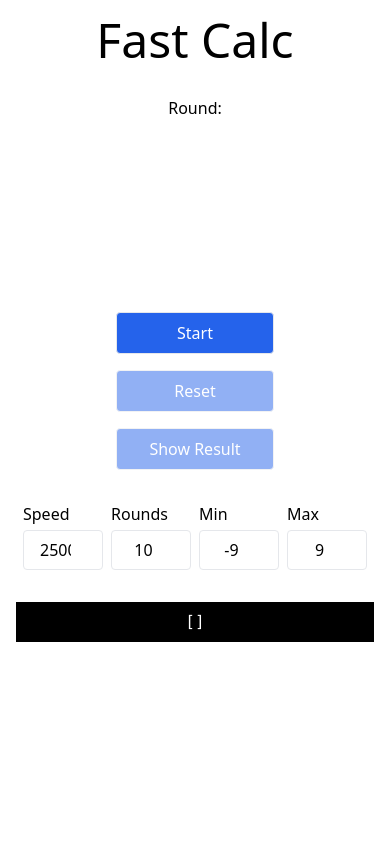
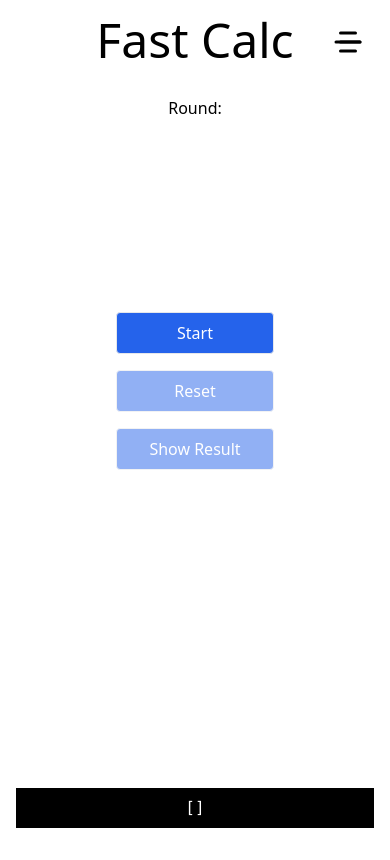
Before and after one commit to DuffmanCC/fast-calc, a React (Vite) app: page / in a window 390 px wide. Built offline with nearby package versions, Linux system fonts and the light colour scheme.

Commit message:
refactor: enhance App layout with ButtonMenu, improve Config component to handle dynamic inputs, and update useConfig hook for new settings

```diff
--- a/src/App.tsx
+++ b/src/App.tsx
@@ -1,4 +1,6 @@
+import { useState } from "react";
 import Button from "./components/Button";
+import ButtonMenu from "./components/ButtonMenu";
 import Config from "./components/Config";
 import Countdown from "./components/Countdown";
 import { useConfig } from "./hooks/useConfig";
@@ -20,15 +22,21 @@ export default function App() {
     showCountdown,
   } = useGame(config);
 
+  const [showConfig, setShowConfig] = useState(false);
+
   return (
-    <div className="relative container mx-auto text-center flex flex-col h-screen gap-8 max-w-screen-sm py-4 lg:py-12 px-4">
-      <h1 className="text-5xl">Fast Calc</h1>
+    <main className="relative container mx-auto text-center flex flex-col h-screen gap-8 max-w-screen-sm py-4 lg:py-12 px-4">
+      <header className="relative z-10">
+        <h1 className="text-5xl">Fast Calc</h1>
 
-      <div className="flex flex-col gap-4 items-center">
+        <ButtonMenu onClick={() => setShowConfig(!showConfig)} />
+      </header>
+
+      <div className="flex flex-col gap-4 items-center grow">
         <p className="text-6x">Round: {round ? round : ""}</p>
 
         <p
-          className={`text-[10rem] h-[10rem] leading-none transition-opacity ${
+          className={`text-[10rem] h-[10rem] leading-none transition-opacity duration-75 ${
             opacity ? "opacity-100" : "opacity-0"
           }`}
         >
@@ -57,13 +65,19 @@ export default function App() {
         </div>
       </div>
 
-      <Config config={config} setConfig={setConfig} />
-
-      <p className="bg-black text-white px-4 py-2 w-full font-mono">
-        {JSON.stringify(arr)}
-      </p>
+      <aside
+        className={`pt-28 w-full h-screen bg-white absolute block transition ${
+          showConfig ? "" : "-translate-x-full"
+        }`}
+      >
+        <Config config={config} setConfig={setConfig} />
+      </aside>
 
       {showCountdown && <Countdown init={3} />}
-    </div>
+
+      <footer className="bg-black text-white px-4 py-2 w-full font-mono">
+        {JSON.stringify(arr)}
+      </footer>
+    </main>
   );
 }
--- /dev/null
+++ b/src/components/ButtonMenu.tsx
@@ -0,0 +1,25 @@
+export default function ButtonMenu({ onClick }: { onClick: () => void }) {
+  return (
+    <button
+      className="absolute right-2 top-2 hover:scale-105"
+      onClick={onClick}
+    >
+      <svg
+        width="36"
+        height="36"
+        viewBox="0 0 24 24"
+        fill="none"
+        stroke="currentColor"
+        strokeWidth="2"
+        strokeLinecap="round"
+        strokeLinejoin="round"
+      >
+        <path stroke="none" d="M0 0h24v24H0z" fill="none" />
+        <path d="M7 6h10" />
+        <path d="M4 12h16" />
+        <path d="M7 12h13" />
+        <path d="M7 18h10" />
+      </svg>
+    </button>
+  );
+}
--- /dev/null
+++ b/src/components/Checkbox.tsx
@@ -0,0 +1,49 @@
+import { ReactNode } from "react";
+
+interface CheckboxProps {
+  label?: string;
+  name?: string;
+  required?: boolean;
+  onClick?: () => void;
+  children?: ReactNode;
+}
+
+export default function Checkbox({
+  label,
+  name,
+  required = false,
+  onClick,
+  children,
+}: CheckboxProps) {
+  return (
+    <label className="flex flex-col gap-1 items-start" onClick={onClick}>
+      <div>{label || children}</div>
+
+      <div className="relative">
+        <input
+          type="checkbox"
+          name={name}
+          className={`
+          w-8 h-8 appearance-none peer
+          border rounded text-white
+          checked:bg-blue-500 checked:border-0
+          focus:border-blue-500
+          `}
+          required={required}
+        />
+
+        <svg
+          className="absolute w-7 h-7 top-0.5 left-0.5 hidden peer-checked:block pointer-events-none"
+          viewBox="0 0 24 24"
+          fill="none"
+          stroke="white"
+          strokeWidth="4"
+          strokeLinecap="round"
+          strokeLinejoin="round"
+        >
+          <polyline points="20 6 9 17 4 12" />
+        </svg>
+      </div>
+    </label>
+  );
+}
--- a/src/components/Config.tsx
+++ b/src/components/Config.tsx
@@ -1,46 +1,34 @@
+import { CONFIG_LABELS } from "../tools/constants";
 import type { Config } from "../types";
+import Checkbox from "./Checkbox";
 import Input from "./Input";
 
 interface ConfigProps {
-  config: {
-    speed: number;
-    numberOfRounds: number;
-    min: number;
-    max: number;
-  };
+  config: Config;
   setConfig: (config: Config) => void;
 }
 
 export default function Config({ setConfig, config }: ConfigProps) {
   return (
-    <form className="flex gap-2 justify-center w-full">
-      <Input
-        label="Speed"
-        onChange={(e) =>
-          setConfig({ ...config, speed: Number(e.target.value) })
-        }
-        value={config.speed}
-      />
-
-      <Input
-        label="Rounds"
-        onChange={(e) =>
-          setConfig({ ...config, numberOfRounds: Number(e.target.value) })
-        }
-        value={config.numberOfRounds}
-      />
-
-      <Input
-        label="Min"
-        onChange={(e) => setConfig({ ...config, min: Number(e.target.value) })}
-        value={config.min}
-      />
-
-      <Input
-        label="Max"
-        onChange={(e) => setConfig({ ...config, max: Number(e.target.value) })}
-        value={config.max}
-      />
+    <form className="flex flex-col gap-2 justify-center w-full">
+      {Object.entries(config).map(([key, value]) =>
+        typeof value === "number" ? (
+          <Input
+            key={key}
+            label={CONFIG_LABELS[key as keyof typeof CONFIG_LABELS]}
+            onChange={(e) =>
+              setConfig({ ...config, [key]: Number(e.target.value) })
+            }
+            value={value}
+          />
+        ) : (
+          <Checkbox
+            key={key}
+            label={CONFIG_LABELS[key as keyof typeof CONFIG_LABELS]}
+            onClick={() => setConfig({ ...config, [key]: !value })}
+          />
+        )
+      )}
     </form>
   );
 }
--- a/src/components/Input.tsx
+++ b/src/components/Input.tsx
@@ -10,7 +10,7 @@ export default function Input({ label, onChange, value = 0 }: InputProps) {
       {label}
       <input
         type="number"
-        className="border px-4 py-2 leading-none w-20 md:w-24 text-center rounded"
+        className="border px-4 py-2 leading-none w-24 md:w-24 text-center rounded"
         onChange={onChange}
         value={value}
       />
--- a/src/hooks/useConfig.tsx
+++ b/src/hooks/useConfig.tsx
@@ -1,12 +1,8 @@
 import { useEffect, useRef, useState } from "react";
+import { DEFAULT_CONFIG } from "../tools/constants";
 
 export function useConfig() {
-  const [config, setConfig] = useState({
-    speed: 2500,
-    numberOfRounds: 10,
-    min: -9,
-    max: 9,
-  });
+  const [config, setConfig] = useState(DEFAULT_CONFIG);
 
   const isFirstRender = useRef(true);
 
@@ -14,8 +10,9 @@ export function useConfig() {
     const config = localStorage.getItem("config");
 
     if (config) {
-      const { speed, numberOfRounds, min, max } = JSON.parse(config);
-      setConfig({ speed, numberOfRounds, min, max });
+      const { speed, numberOfRounds, min, max, includeZero } =
+        JSON.parse(config);
+      setConfig({ speed, numberOfRounds, min, max, includeZero });
     }
   }, []);
 
@@ -30,6 +27,7 @@ export function useConfig() {
       numberOfRounds: config.numberOfRounds,
       min: config.min,
       max: config.max,
+      includeZero: config.includeZero,
     };
     localStorage.setItem("config", JSON.stringify(newConfig));
   }, [config]);
--- a/src/hooks/useGame.tsx
+++ b/src/hooks/useGame.tsx
@@ -1,4 +1,5 @@
 import { useEffect, useState } from "react";
+import { COUNTDOWN_DURATION, OPACITY_DURATION } from "../tools/constants";
 import type { Config } from "../types";
 
 export function useGame(config: Config) {
@@ -10,7 +11,11 @@ export function useGame(config: Config) {
   const [opacity, setOpacity] = useState(false);
   const [showCountdown, setShowCountdown] = useState(false);
 
-  function randomNumber(min: number, max: number) {
+  function randomNumber(min: number, max: number, includeZero = false) {
+    if (includeZero) {
+      return Math.floor(Math.random() * (max - min + 1)) + min;
+    }
+
     let num;
     do {
       num = Math.floor(Math.random() * (max - min + 1)) + min;
@@ -36,13 +41,13 @@ export function useGame(config: Config) {
         setOpacity(false);
 
         const opacityId = setTimeout(() => {
-          const rand = randomNumber(config.min, config.max);
+          const rand = randomNumber(config.min, config.max, config.includeZero);
           setArr((prev) => [...prev, rand]);
           setRound((prev) => prev + 1);
 
           setOpacity(true);
           clearInterval(opacityId);
-        }, 150);
+        }, OPACITY_DURATION);
       }, config.speed);
 
       setShowCountdown(false);
@@ -51,7 +56,7 @@ export function useGame(config: Config) {
         () => clearInterval(intervalId),
         config.speed * config.numberOfRounds
       );
-    }, 3000);
+    }, COUNTDOWN_DURATION);
 
     return () => {
       clearTimeout(countdownId);
--- /dev/null
+++ b/src/tools/constants.ts
@@ -0,0 +1,16 @@
+export const OPACITY_DURATION = 75;
+export const COUNTDOWN_DURATION = 3000;
+export const DEFAULT_CONFIG = {
+  speed: 1500,
+  numberOfRounds: 10,
+  min: -9,
+  max: -9,
+  includeZero: false,
+};
+export const CONFIG_LABELS = {
+  speed: "Speed",
+  numberOfRounds: "Rounds",
+  min: "Min",
+  max: "Max",
+  includeZero: "Include Zero",
+};
--- a/src/types.d.ts
+++ b/src/types.d.ts
@@ -3,4 +3,5 @@ export type Config = {
   numberOfRounds: number;
   min: number;
   max: number;
+  includeZero: boolean;
 };
```
